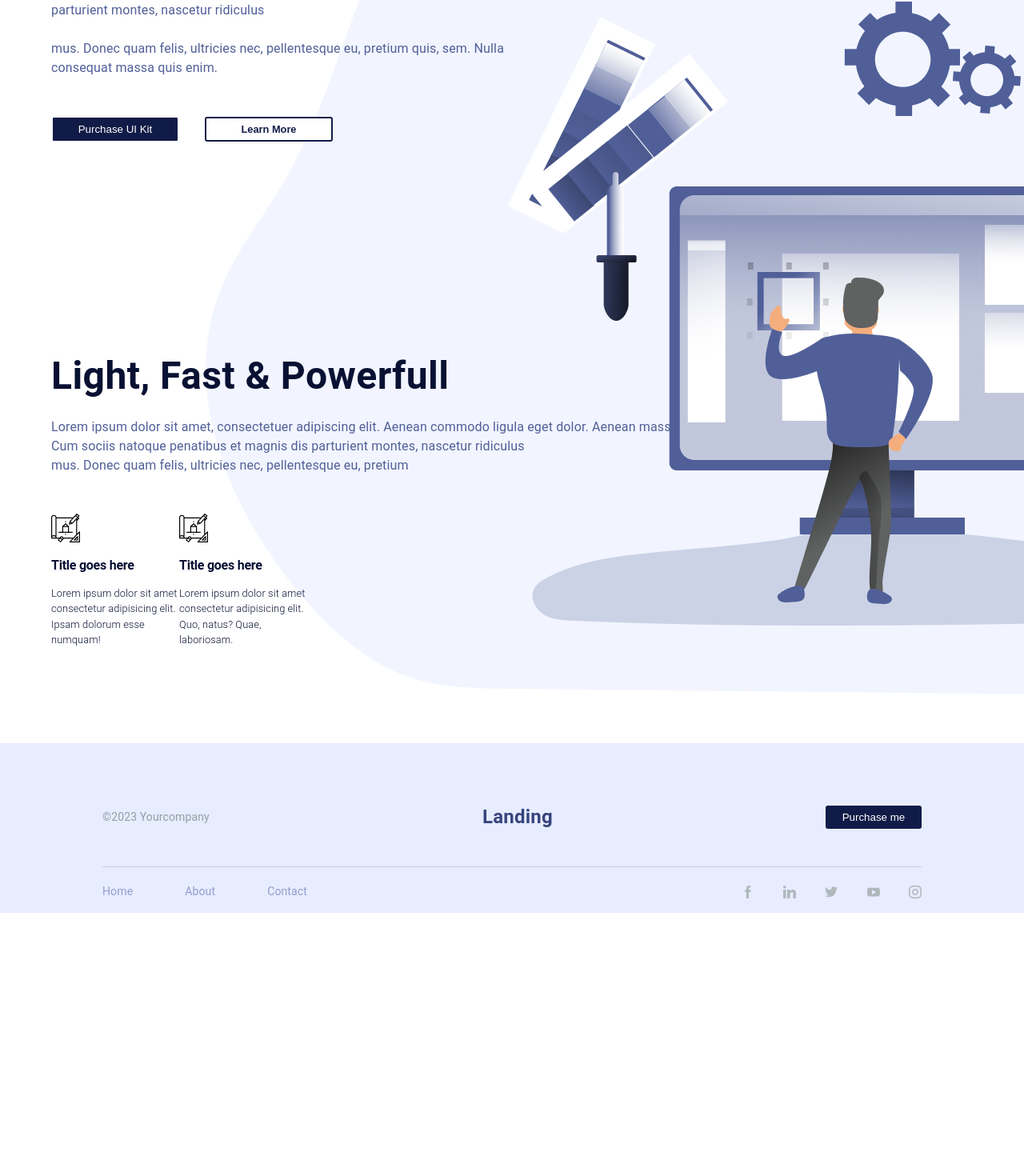
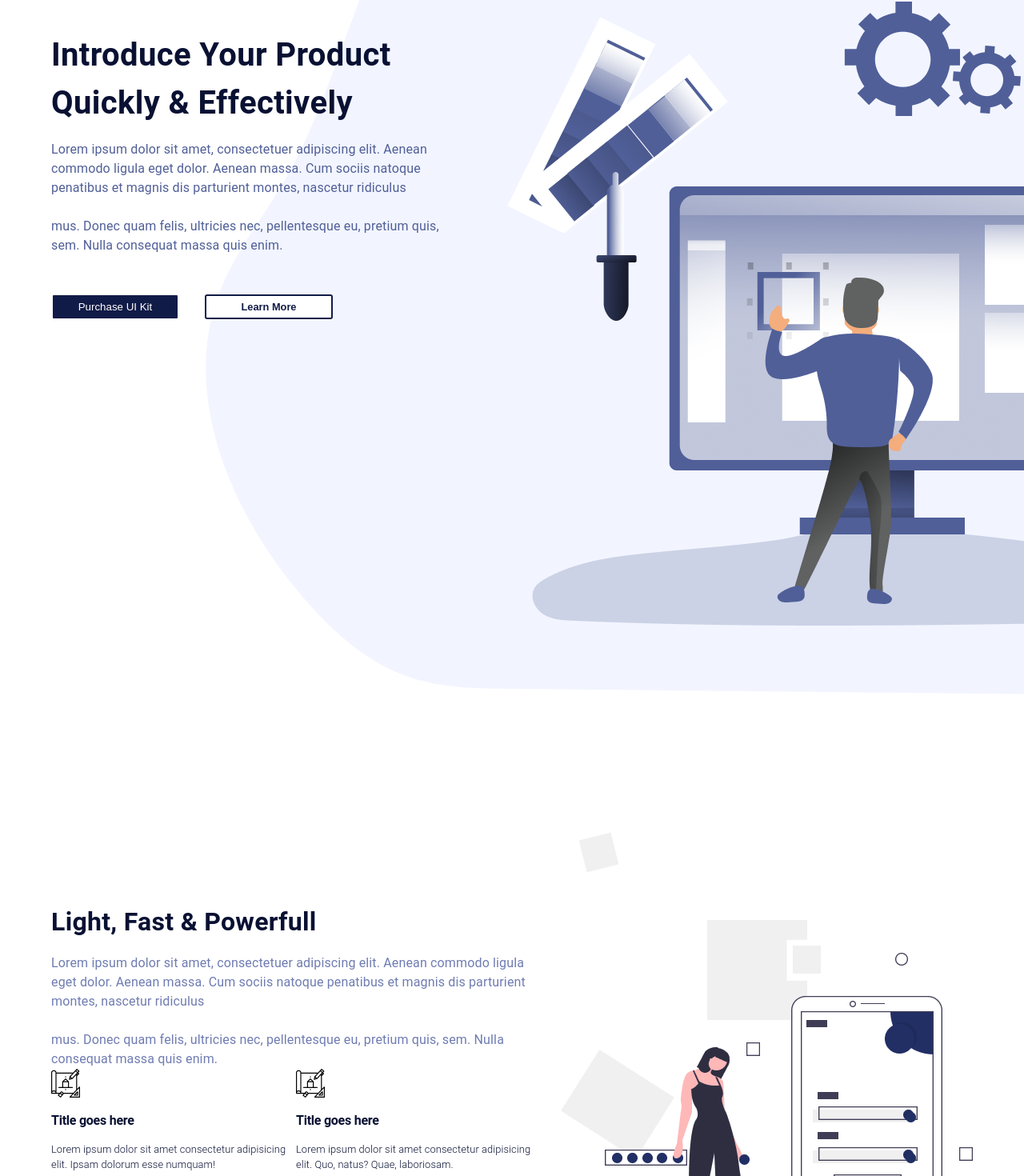
Before and after one commit to SINAZZzz/landing, a React (Vite) app: page / in a window 1280 px wide. Shown: the part 243-1713 px from the top of the page at 80% size. Before the commit the page ends 1384 px from the top, so only its background shows below. Built offline with nearby package versions, Linux system fonts and the light colour scheme.

Commit message:
feat: add image and update code

```diff
--- a/src/components/body/Body.tsx
+++ b/src/components/body/Body.tsx
@@ -1,24 +1,25 @@
 import { Box, Typography, Grid } from "@mui/material";
 import Button from "../Button";
 import Icon from "../../assets/Icon.svg";
+import Title from "../Title";
+import Image from "../../assets/images/undraw_mobile_login_ikmv.png";
 
 export default function Body() {
   return (
-    <Box
-      height="140vh"
-      display="flex"
-      flexDirection="column"
-      alignItems="start"
-      justifyContent="center"
-      left={0}
+    <Box height="100%" width="100%">
+      <Box mt="20%">
+        <Typography
+          fontSize="2.5rem"
+          fontWeight="bold"
+          color="#091133"
+          my="1rem"
         >
-      <Typography fontSize="3rem" fontWeight="bold" color="#091133" my="1rem">
           Introduce Your Product <br /> Quickly & Effectively
         </Typography>
-      <Typography mr="50%" color="#505F98" mb="3rem">
-        Lorem ipsum dolor sit amet, consectetuer adipiscing elit. Aenean commodo
-        ligula eget dolor. Aenean massa. Cum sociis natoque penatibus et magnis
-        dis parturient montes, nascetur ridiculus <br />
+        <Typography mr="55%" color="#505F98" mb="3rem">
+          Lorem ipsum dolor sit amet, consectetuer adipiscing elit. Aenean
+          commodo ligula eget dolor. Aenean massa. Cum sociis natoque penatibus
+          et magnis dis parturient montes, nascetur ridiculus <br />
           <br /> mus. Donec quam felis, ultricies nec, pellentesque eu, pretium
           quis, sem. Nulla consequat massa quis enim.
         </Typography>
@@ -45,34 +46,77 @@ export default function Body() {
             py={"6px"}
           />
         </Box>
+      </Box>
       <Box
-        marginTop="30vh"
-        display="flex-start"
-        flexDirection="column"
+        width="100%"
+        height="100%"
+        mt="40rem"
+        display="flex"
         alignItems="center"
-        justifyContent="center"
-        left={0}
+        justifyContent="space-between"
       >
-
-        <Typography fontSize="3rem" fontWeight="bold" color="#091133" my="1rem">
-          Light, Fast & Powerfull
+        <Box>
+          <Title
+            title="Light, Fast & Powerfull"
+            fontSize={"2rem"}
+            fontWeight="bold"
+            color={"#091133"}
+          />
+          <Typography color="#6F7CB2" mt="1rem">
+            Lorem ipsum dolor sit amet, consectetuer adipiscing elit. Aenean
+            commodo ligula eget dolor. Aenean massa. Cum sociis natoque
+            penatibus et magnis dis parturient montes, nascetur ridiculus <br />{" "}
+            <br /> mus. Donec quam felis, ultricies nec, pellentesque eu,
+            pretium quis, sem. Nulla consequat massa quis enim.
           </Typography>
-        <Typography color="#505F98" mb="3rem">
-        Lorem ipsum dolor sit amet, consectetuer adipiscing elit. Aenean commodo
-        ligula eget dolor. Aenean massa<br/>Cum sociis natoque penatibus et magnis
-        dis parturient montes, nascetur ridiculus
-        <br /> mus. Donec quam felis, ultricies nec, pellentesque eu, pretium
+          <Grid container sx={{ width: "100%", height: "100%%" }}>
+            <Grid item md={6} xs={8}>
+              <img src={Icon} />
+              <Typography
+                variant="h1"
+                fontSize="1rem"
+                fontWeight="bold"
+                color="#091133"
+                my="1rem"
+              >
+                Title goes here
               </Typography>
-        <Grid container sx={{ width:"40vh", height:"40vh"}}>
-            <Grid item md={6} xs={8}><img src={Icon}/>
-                <Typography  variant="h1" fontSize="1rem" fontWeight="bold" color="#091133" my="1rem">Title goes here</Typography>
-                <Typography fontSize="0.8rem" fontWeight="light" color="#091133" my="1rem">Lorem ipsum dolor sit amet consectetur adipisicing elit. Ipsam dolorum esse numquam!</Typography>
+              <Typography
+                fontSize="0.8rem"
+                fontWeight="light"
+                color="#091133"
+                my="1rem"
+              >
+                Lorem ipsum dolor sit amet consectetur adipisicing elit. Ipsam
+                dolorum esse numquam!
+              </Typography>
             </Grid>
-            <Grid item md={6} xs={8}><img src={Icon}/>
-                <Typography variant="h1" fontSize="1rem" fontWeight="bold" color="#091133" my="1rem">Title goes here</Typography>
-                <Typography fontSize="0.8rem" fontWeight="light" color="#091133" my="1rem">Lorem ipsum dolor sit amet consectetur adipisicing elit. Quo, natus? Quae, laboriosam.</Typography>
+            <Grid item md={6} xs={8}>
+              <img src={Icon} />
+              <Typography
+                variant="h1"
+                fontSize="1rem"
+                fontWeight="bold"
+                color="#091133"
+                my="1rem"
+              >
+                Title goes here
+              </Typography>
+              <Typography
+                fontSize="0.8rem"
+                fontWeight="light"
+                color="#091133"
+                my="1rem"
+              >
+                Lorem ipsum dolor sit amet consectetur adipisicing elit. Quo,
+                natus? Quae, laboriosam.
+              </Typography>
             </Grid>
           </Grid>
+        </Box>
+        <Box>
+          <Box component="img" src={Image} />
+        </Box>
       </Box>
     </Box>
   );
```
Lines whose indentation alone changed are shown as unchanged.
